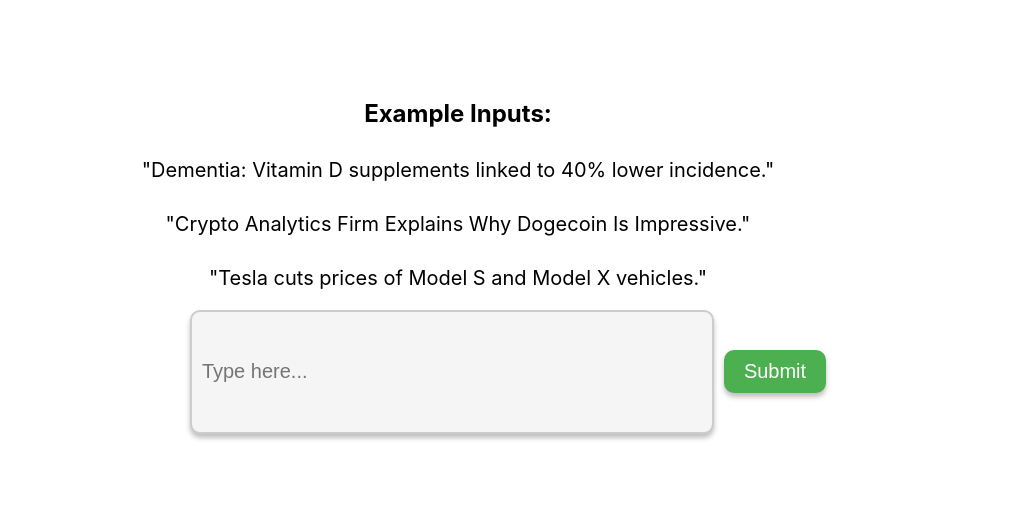
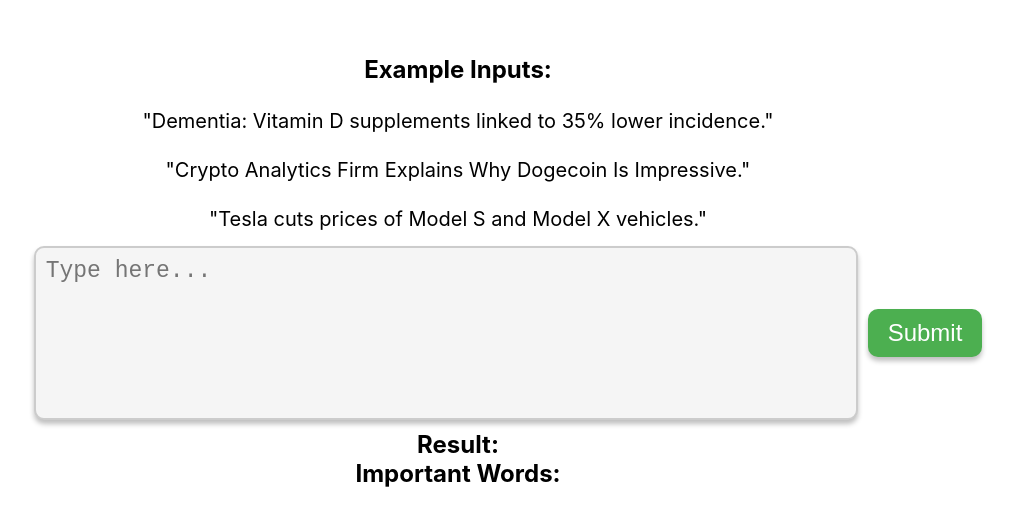
Before and after one commit to subeom7/text-classification-and-evaluation, a React (Create React App) app in the folder client/: page / in a window 1280 px wide. Shown: the part 139-664 px from the top of the page, without its empty margins (182-1197 px from the left). Built offline with nearby package versions, Linux system fonts and the light colour scheme.

Commit message:
Make input textarea and result section scrollable

```diff
--- a/client/src/App.js
+++ b/client/src/App.js
@@ -1,6 +1,7 @@
 import { useState } from 'react';
 import axios from 'axios';
 import './App.css';
+
 
 function App() {
  const [responseData, setResponseData] = useState('');
@@ -22,25 +23,26 @@
    setInputText(event.target.value);
  };
 
-
  return (
    <div style={{ display: 'flex', flexDirection: 'column', justifyContent: 'center', alignItems: 'center', height: '100vh' }}>
-      <div style={{ fontSize: '24px', padding: '10px', marginBottom: '10px',fontWeight: 'bold' }}>Example Inputs:</div>
-      <div style={{ fontSize: '20px', padding: '10px', marginBottom: '10px' }}>"Dementia: Vitamin D supplements linked to 40% lower incidence."</div>
-      <div style={{ fontSize: '20px', padding: '10px', marginBottom: '10px' }}>"Crypto Analytics Firm Explains Why Dogecoin Is Impressive."</div>
-      <div style={{ fontSize: '20px', padding: '10px', marginBottom: '10px' }}>"Tesla cuts prices of Model S and Model X vehicles."</div>
+     <div style={{ fontSize: '24px', padding: '10px', marginBottom: '5px', fontWeight: 'bold' }}>Example Inputs:</div>
+     <div style={{ fontSize: '20px', padding: '10px', marginBottom: '5px' }}>"Dementia: Vitamin D supplements linked to 35% lower incidence."</div>
+     <div style={{ fontSize: '20px', padding: '10px', marginBottom: '5px' }}>"Crypto Analytics Firm Explains Why Dogecoin Is Impressive."</div>
+     <div style={{ fontSize: '20px', padding: '10px', marginBottom: '5px' }}>"Tesla cuts prices of Model S and Model X vehicles."</div>
      <div style={{ display: 'flex', alignItems: 'center' }}>
-        <input id="text-input" type="text" value={inputText} onChange={handleInputChange} placeholder="Type here..." style={{ fontSize: '20px', padding: '10px', borderRadius: '10px', border: '2px solid #ccc', backgroundColor: '#F5F5F5', color: 'black', boxShadow: '0px 4px 5px rgba(0, 0, 0, 0.25)', marginLeft: '100px', width: '500px', height: '100px', resize: 'vertical' }} />
-        <button style={{ fontSize: '20px', padding: '10px 20px', borderRadius: '10px', border: 'none', backgroundColor: '#4CAF50', color: 'white', boxShadow: '0px 4px 5px rgba(0, 0, 0, 0.25)', marginLeft: '10px' }} onClick={handleClick}>Submit</button>
+       <textarea id="text-input" value={inputText} onChange={handleInputChange} placeholder="Type here..." style={{ fontSize: '23px', padding: '10px', borderRadius: '10px', border: '2px solid #ccc', backgroundColor: '#F5F5F5', color: 'black', boxShadow: '0px 4px 5px rgba(0, 0, 0, 0.25)', marginLeft: '100px', width: '800px', minHeight: '150px', resize: 'none', overflow: 'auto' }} onInput="this.style.height='auto'; this.style.height=(this.scrollHeight)+'px';"></textarea>
+       <button style={{ fontSize: '24px', padding: '10px 20px', borderRadius: '10px', border: 'none', backgroundColor: '#4CAF50', color: 'white', boxShadow: '0px 4px 5px rgba(0, 0, 0, 0.25)', marginLeft: '10px' }} onClick={handleClick}>Submit</button>
      </div>
+     <div style={{ fontSize: '24px', padding: '10px', marginBottom: '-20px', fontWeight: 'bold' }}>Result:</div>
       {responseData && (
-      <p style={{ fontSize: '24px', padding: '20px', backgroundColor: '#F5F5F5', borderRadius: '10px', boxShadow: '0px 4px 5px rgba(0, 0, 0, 0.25)' }}>{`Result: ${responseData.result}`}</p>
+        <p style={{ fontSize: '24px', padding: '20px', backgroundColor: '#F5F5F5', borderRadius: '10px', boxShadow: '0px 4px 5px rgba(0, 0, 0, 0.25)', overflowWrap: 'break-word', maxHeight: '300px', overflowY: 'auto' }}>{`${responseData.result}`}</p>
+      )}
+      <div style={{ fontSize: '24px', padding: '10px', marginBottom: '-20px', fontWeight: 'bold' }}>Important Words:</div>
+      {responseData && (
+        <p style={{ fontSize: '24px', padding: '20px', backgroundColor: '#F5F5F5', borderRadius: '10px', boxShadow: '0px 4px 5px rgba(0, 0, 0, 0.25)', overflowWrap: 'break-word', whiteSpace: 'pre-wrap', maxHeight: '300px', overflowY: 'auto' }}>{responseData.words}</p>
       )}
     </div>
   );
-
-
 }
 
-
 export default App;
```
Lines whose indentation alone changed are shown as unchanged.
